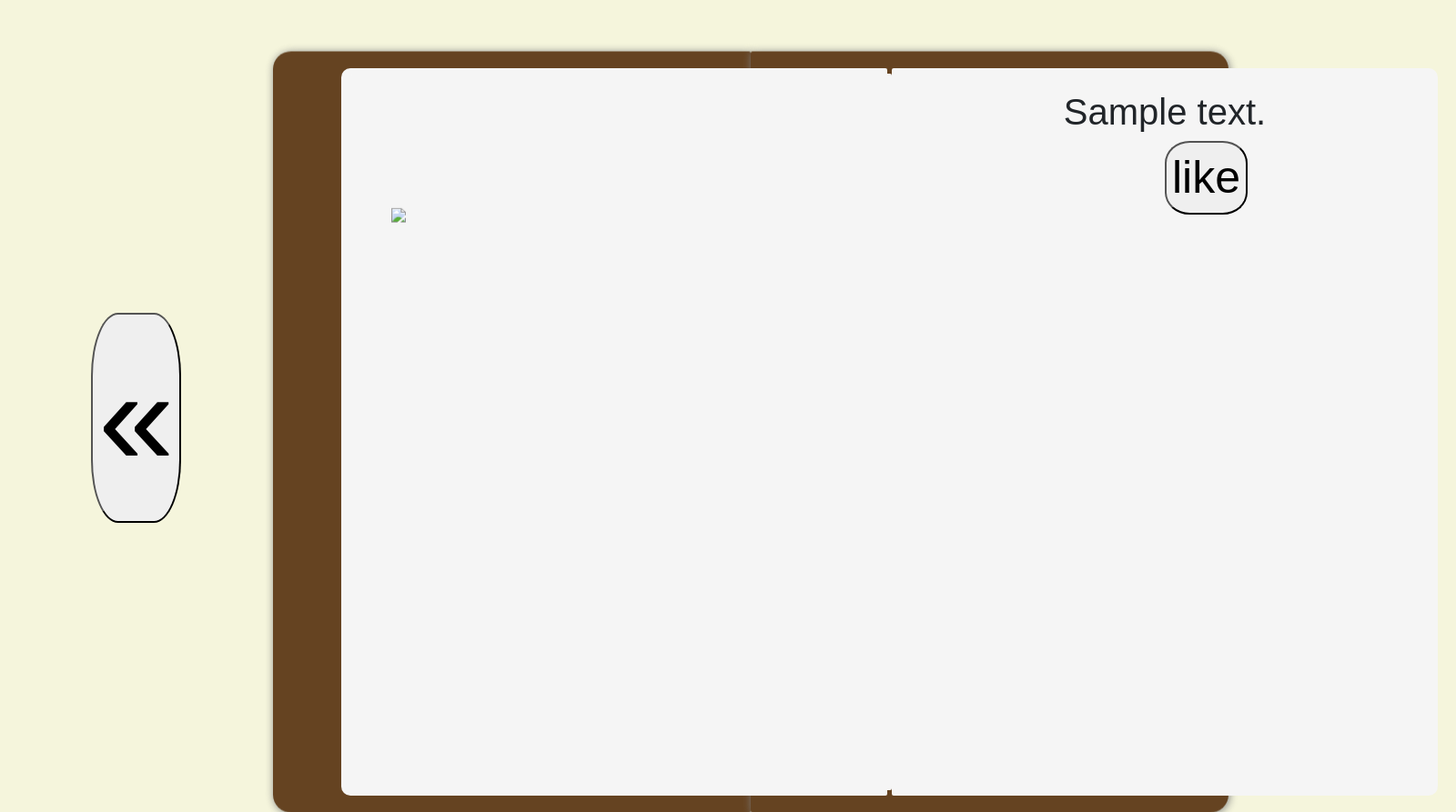
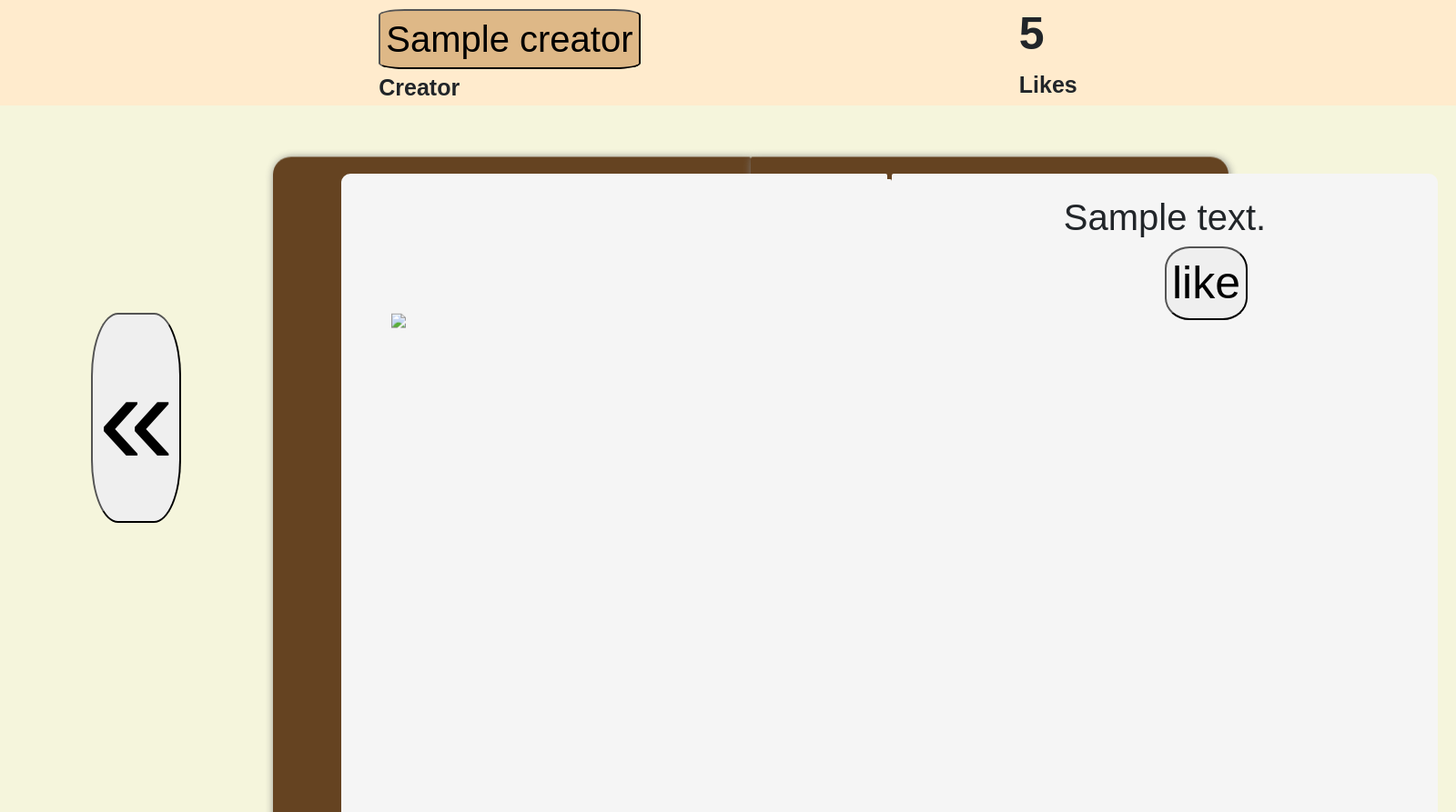
Before and after one commit to software-students-fall2022/final-project-team9final, a Flask app: template web-app/templates/book.html in a window 1600 px wide. Shown: the part 56-949 px from the top of the page at 91% size. Run offline with Flask 2, Linux system fonts and the light colour scheme; the template is opened without the code that fills it: most values are stand-ins (such as "Sample title", 1, 10 or a date in 2020).

Commit message:
update bookpage

```diff
--- a/web-app/app.py
+++ b/web-app/app.py
@@ -178,6 +178,7 @@ def book():
         book = Database.find_one('books',{"_id" : ObjectId(book_id)})
         session["story"] = book["story"]
         session["book_id"] = book_id
+        session["creator"] = book["creator"]
 
     page = request.args.get('page', default = 0, type=int)
 
@@ -188,7 +189,7 @@ def book():
     )
     image_url = response['data'][0]['url']
 
-    return render_template("book.html", username = u, user = user, storyID = session["book_id"], url = image_url, content = session["story"][page], page = page, last_page = len(session["story"]))
+    return render_template("book.html", username = u, user = user, storyID = session["book_id"], url = image_url, content = session["story"][page], page = page, last_page = len(session["story"]), creator = session["creator"])
 
 @app.route('/create-book', methods = ['GET', 'POST'])
 @flask_login.login_required
--- a/web-app/static/css/styles.css
+++ b/web-app/static/css/styles.css
@@ -253,6 +253,7 @@ input[type=text] {
 .private_button{
     display: inline-block;
     margin-top: 50px;
+    border-radius: 10%;
 }
 
 .delete_button{
@@ -261,7 +262,8 @@ input[type=text] {
     height:30px;
     margin-left: 350px;
     position:absolute;
-    margin-bottom: 20px
+    margin-bottom: 20px;
+    border-radius: 10%;
 }
 
 .share_button{
@@ -271,6 +273,7 @@ input[type=text] {
     margin-left: 450px;
     position:absolute;
     margin-bottom: 20px;
+    border-radius: 10%;
 }
 .unshare_button{
     background-color: orange;
@@ -279,6 +282,7 @@ input[type=text] {
     margin-left: 450px;
     position:absolute;
     margin-bottom: 20px;
+    border-radius: 10%;
 }
 .profile-header{
     display:flex;
@@ -299,12 +303,21 @@ input[type=text] {
     margin-left: 350px;
     margin-top:30px;
     position:absolute;
+    border-radius: 10%;
 }
 .follow-button{
     margin-top: 10px;
     font-size: 30px;
     background-color: green;
+    border-radius: 10%;
 }
+.profile-button{
+    font-size: 40px;
+    background-color: burlywood;
+    margin-top: 10px;
+    border-radius: 10%;
+}
+
 
 @keyframes flipPage
 {
--- a/web-app/templates/book.html
+++ b/web-app/templates/book.html
@@ -1,5 +1,21 @@
 {% extends 'base.html' %}
 {% block container %}
+<div class = "profile-header">
+    <div class = "profile-header-block-value">
+        <form action="/profile" method="post">
+            <button class = "profile-button" name= "id" id= "id" value = "{{ creator }}">{{ creator }}</button>
+        </form>
+        <div class = "profile-header-block">
+            Creator
+        </div>
+    </div>
+    <div class = "profile-header-block-value">
+        5
+        <div class = "profile-header-block">
+            Likes
+        </div>
+    </div>
+</div>
 {% if page >0 %}
 <form action="/book" method="get">
     <button type="submit" name="page" value={{page-1}} class="prev">&laquo;</button>
```
